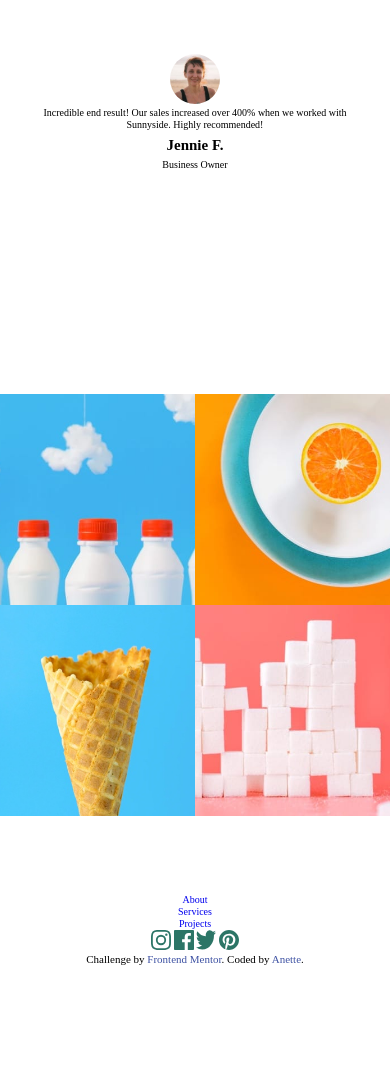
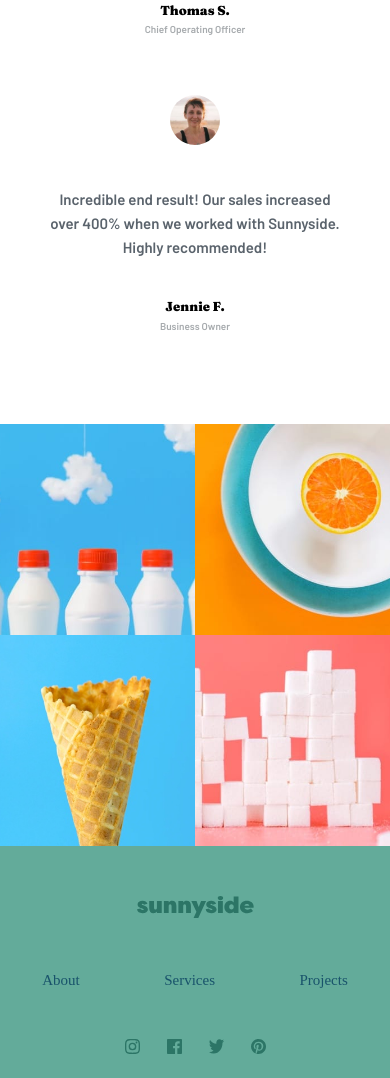
Before and after one commit to RedSquirrrel/sunnyside-agency-landing-page, a plain HTML site: page index.html in a window 390 px wide. Shown: the part 3972-5050 px from the top of the page. Before the commit the page ends 4938 px from the top, so only its background shows below. Drawn offline with Linux system fonts and the light colour scheme; files whose address does not match are found by name.

Commit message:
finishing the mobile view

```diff
--- a/css/style.css
+++ b/css/style.css
@@ -4,6 +4,7 @@
   --Yellow: hsl(51, 100%, 49%);
   --Dark-desaturated-cyan-graphic-design-text: hsl(167, 40%, 24%);
   --Dark-blue-photography-text: hsl(198, 62%, 26%);
+  --Dark-moderate-cyan-footer-bg: hsl(166, 30%, 53%);
   --Dark-moderate-cyan-footer-text: hsl(168, 34%, 41%);
 
   /* Neutral */
@@ -233,12 +234,14 @@ h4 {
   height: 120vh;
 }
 
-.testimonials_title {
+.testimonials_main_title {
   font-family: var(--fraunces);
-  font-size: 2rem;
+  font-size: 1.2rem;
   text-transform: uppercase;
   color: var(--Grayish-blue);
-  margin: 3rem auto;
+  letter-spacing: 4px;
+  margin-top: 6rem;
+  margin-bottom: 3rem;
 }
 
 .testimonials {
@@ -255,7 +258,8 @@ h4 {
 .testimonial {
   height: 33vh;
   margin: 2rem auto;
-  padding: 1rem 3rem;
+  padding: 1rem 5rem;
+  font-family: var(--barlow);
 }
 
 .testimonial_img {
@@ -264,18 +268,24 @@ h4 {
   border-radius: 50%;
 }
 
-.testimonial_name {
+.testimonial_paragraph {
+  margin-bottom: 0.5rem;
+  margin-top: 4rem;
+  color: var(--Very-dark-grayish-blue);
   font-size: 1.5rem;
-  font-weight: 700;
-  margin-bottom: 0;
+  line-height: 1.6;
 }
 
-.testimonial p {
-  margin-bottom: 0.5rem;
+.testimonial_name {
+  font-size: 1.3rem;
+  font-weight: 700;
+  font-family: var(--fraunces);
+  margin-top: 4rem;
 }
 
 .testimonial_title {
   margin-top: 0.5rem;
+  color: var(--Grayish-blue);
 }
 
 /* image gallery section */
@@ -311,16 +321,53 @@ h4 {
 }
 
 /* footer */
+
+footer {
+  height: 40vh;
+  background: var(--Dark-moderate-cyan-footer-bg);
+}
+
+.footer_logo {
+  width: 30vw;
+  margin-top: 5rem;
+}
+
+.footer_ul {
+  margin-top: 5rem;
+  display: flex;
+  justify-content: space-around;
+  font-size: 1.5rem;
+  text-decoration: none;
+}
+
+.footer_ul li a {
+  color: var(--Dark-blue-photography-text);
+}
+
+.social_media_icons {
+  display: flex;
+  justify-content: space-evenly;
+  width: 50%;
+  margin: 0 auto;
+}
 .footer_social_icon {
-  width: 20px;
-  height: 20px;
+  margin-top: 5rem;
+  width: 15px;
+  height: 15px;
+  cursor: pointer;
 }
 
 /* bottom */
 .attribution {
-  font-size: 11px;
+  margin-top: 5rem;
+  font-size: 1.2rem;
   text-align: center;
+  font-family: var(--fraunces);
 }
 .attribution a {
   color: hsl(228, 45%, 44%);
 }
+
+.attribution a:hover {
+  color: hsl(228, 45%, 34%);
+}
--- a/index.html
+++ b/index.html
@@ -86,31 +86,31 @@
     </section>
 
     <section class="testimonials_section">
-      <h2 class="testimonials_title">Client testimonials</h2>
+      <h2 class="testimonials_main_title">Client testimonials</h2>
       <div class="testimonials">
         <div class="testimonial">
           <img class="testimonial_img" src="./images/image-emily.jpg" alt="Emily" />
-          <p>
+          <p class="testimonial_paragraph">
             We put our trust in Sunnyside and they delivered, making sure our needs were met and
             deadlines were always hit.
           </p>
-          <h3>Emily R.</h3>
+          <p class="testimonial_name">Emily R.</p>
           <p class="testimonial_title">Marketing Director</p>
         </div>
 
         <div class="testimonial">
           <img class="testimonial_img" src="./images/image-thomas.jpg" alt="Thomas" />
-          <p>
+          <p class="testimonial_paragraph">
             Sunnyside’s enthusiasm coupled with their keen interest in our brand’s success made it a
             satisfying and enjoyable experience.
           </p>
-          <h3>Thomas S.</h3>
+          <p class="testimonial_name">Thomas S.</p>
           <p class="testimonial_title">Chief Operating Officer</p>
         </div>
 
         <div class="testimonial">
           <img class="testimonial_img" src="./images/image-jennie.jpg" alt="Jennie" />
-          <p>
+          <p class="testimonial_paragraph">
             Incredible end result! Our sales increased over 400% when we worked with Sunnyside.
             Highly recommended!
           </p>
@@ -130,8 +130,8 @@
     </section>
 
     <footer>
-      <img class="footer_logo" src="/images/logo.svg" alt="logo" />
-      <ul>
+      <img class="footer_logo" src="/images/footer_logo.svg" alt="logo" />
+      <ul class="footer_ul">
         <li><a href="#">About</a></li>
         <li><a href="#">Services</a></li>
         <li><a href="#">Projects</a></li>
@@ -142,13 +142,13 @@
         <img class="footer_social_icon" src="/images/icon-twitter.svg" alt="" />
         <img class="footer_social_icon" src="/images/icon-pinterest.svg" alt="" />
       </div>
+
+      <div class="attribution">
+        Challenge by
+        <a href="https://www.frontendmentor.io?ref=challenge" target="_blank">Frontend Mentor</a>.
+        Coded by <a href="#">Anette</a>.
+      </div>
     </footer>
-
-    <div class="attribution">
-      Challenge by
-      <a href="https://www.frontendmentor.io?ref=challenge" target="_blank">Frontend Mentor</a>.
-      Coded by <a href="#">Anette</a>.
-    </div>
     <script src="/js/index.js"></script>
   </body>
 </html>
```
Also changed, not shown: images/footer_logo.svg (added).
